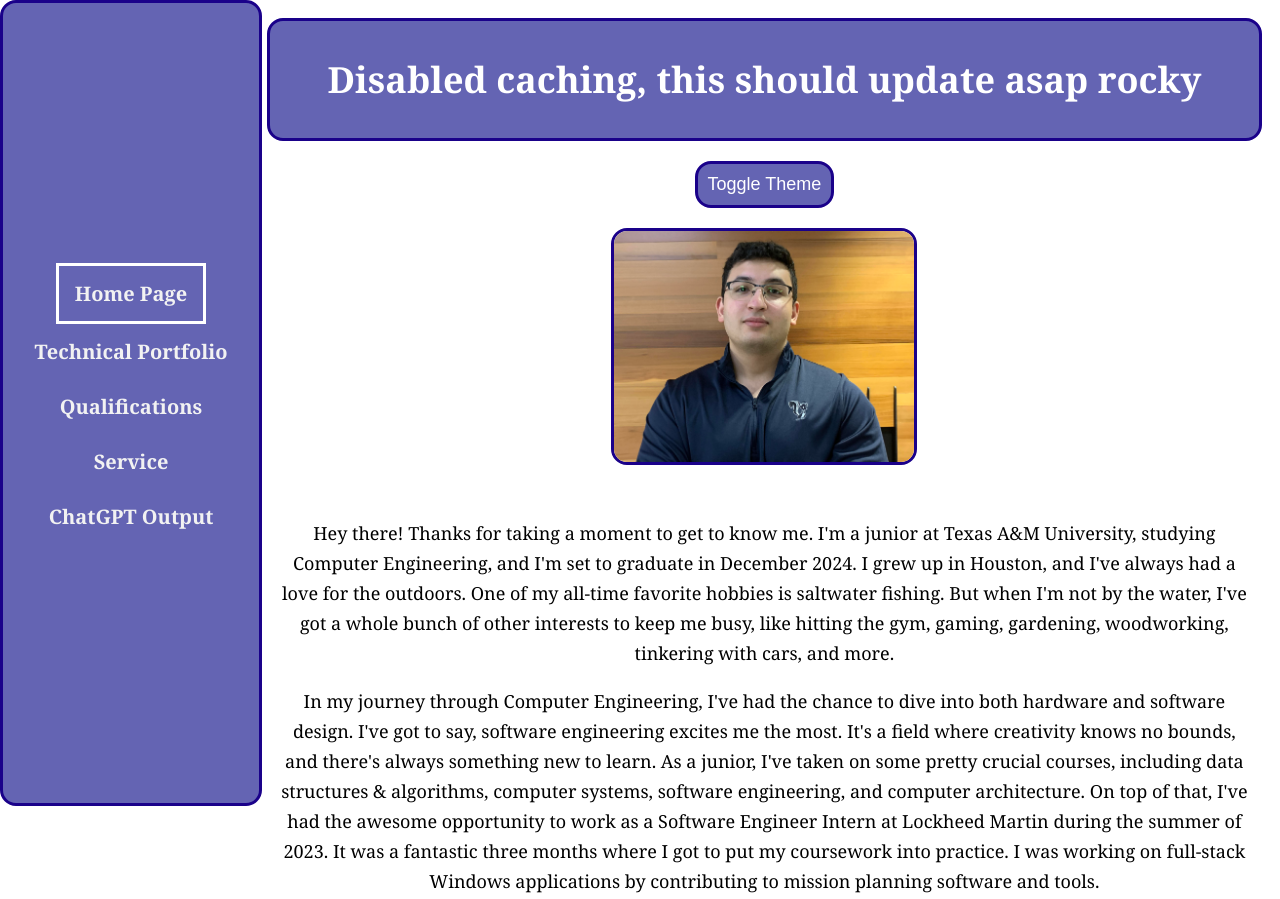
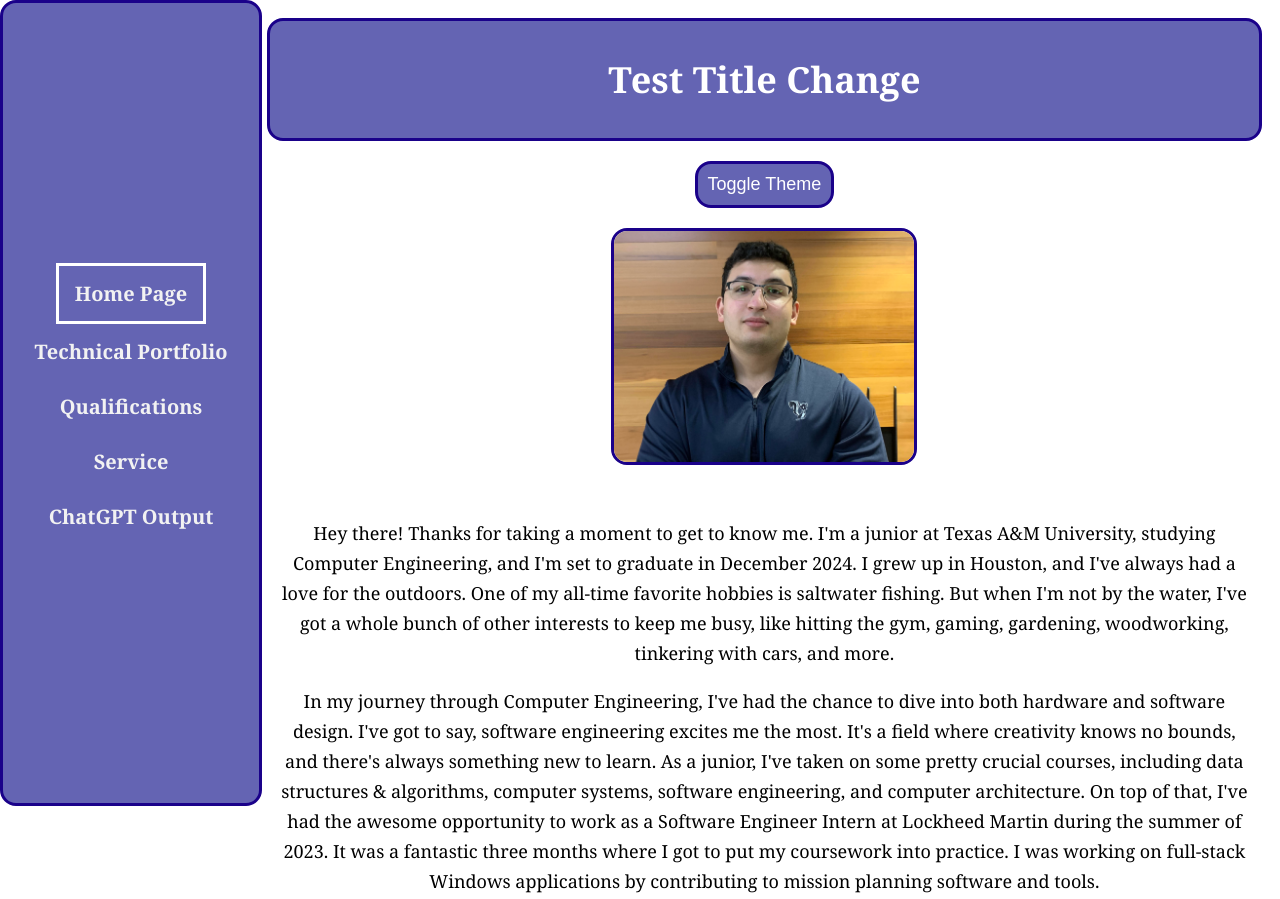
Before and after one commit to mohsinkhan25/PersonalWebsite, a plain HTML site: page index.html in a window 1280 px wide. Shown: the top 899 px of the page. Drawn offline with Linux system fonts and the light colour scheme.

Commit message:
Changed title for documentation

```diff
--- a/index.html
+++ b/index.html
@@ -23,7 +23,7 @@
         </div>
 
         <div class="heading main">
-            <h1>Disabled caching, this should update asap rocky</h1>
+            <h1>Test Title Change</h1>
         </div>
 
         <button id="theme-toggle" class="main" onclick="toggle_theme()">Toggle Theme</button>
```
